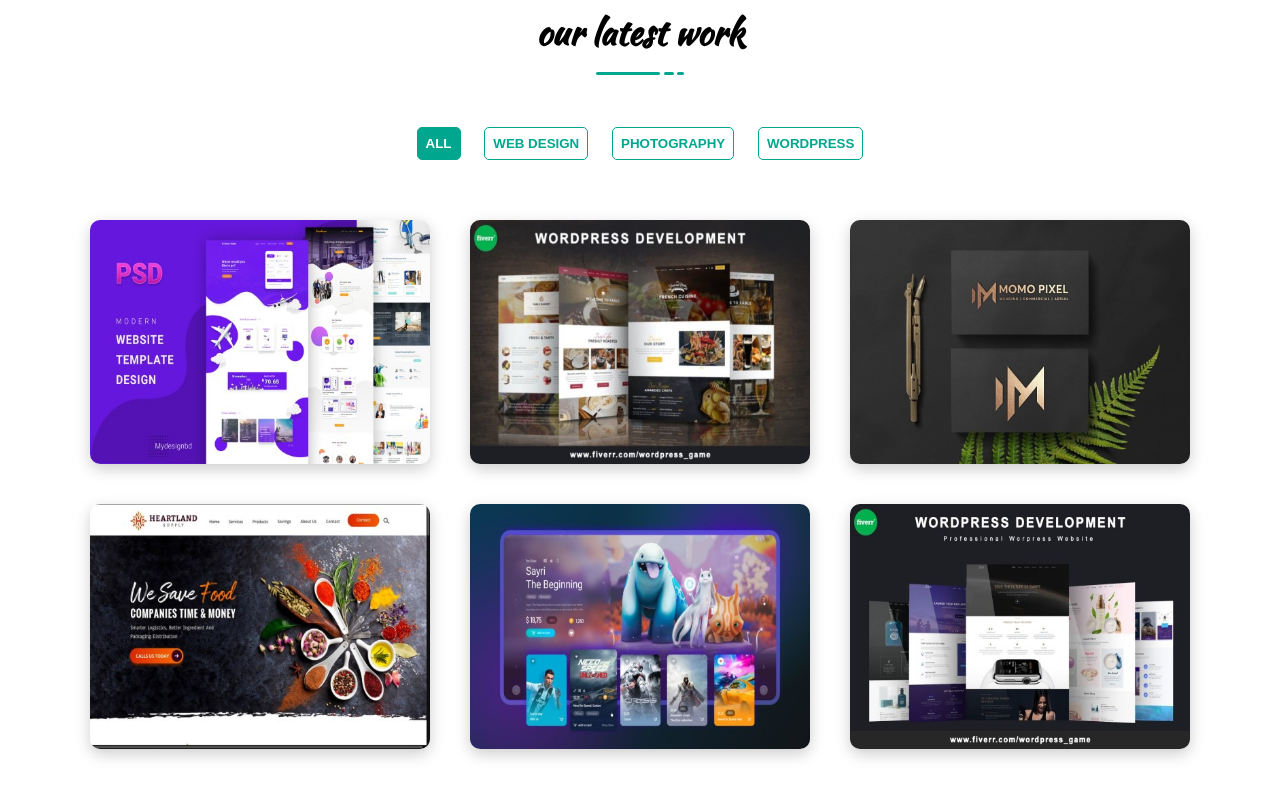
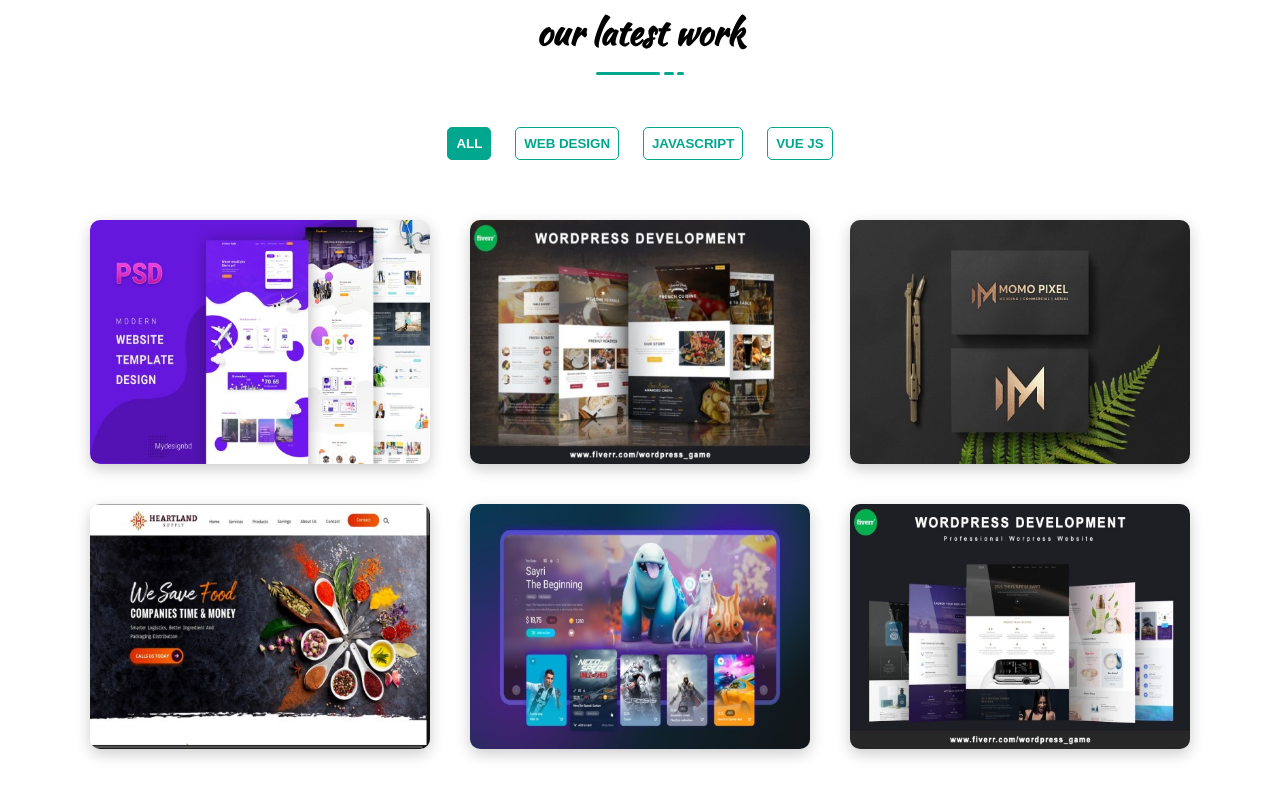
Before and after one commit to Bibek200/Bibekresume, a plain HTML site: page index.html in a window 1280 px wide. Shown: the part 2305-3100 px from the top of the page. Drawn offline with Linux system fonts and the light colour scheme.

Commit message:
Update index.html

```diff
--- a/index.html
+++ b/index.html
@@ -303,8 +303,8 @@
           <div class="portfolio-filter">
             <button type="button" class="active" data-filter="all">All</button>
             <button type="button" data-filter="web-design">web design</button>
-            <button type="button" data-filter="photography">photography</button>
-            <button type="button" data-filter="wordpress">wordpress</button>
+            <button type="button" data-filter="photography">JavaScript</button>
+            <button type="button" data-filter="wordpress">Vue js</button>
           </div>
         </div>
         <div class="row">
```
